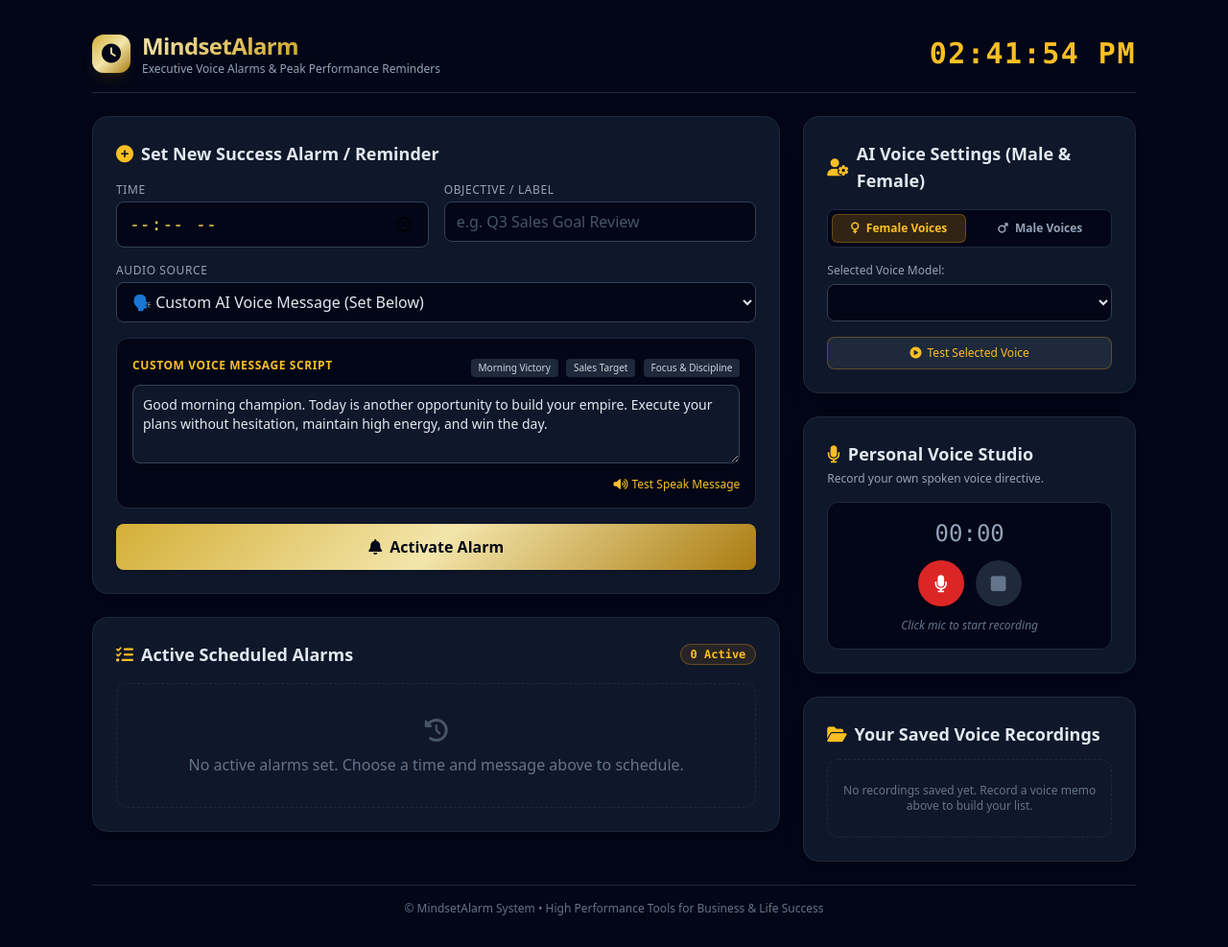
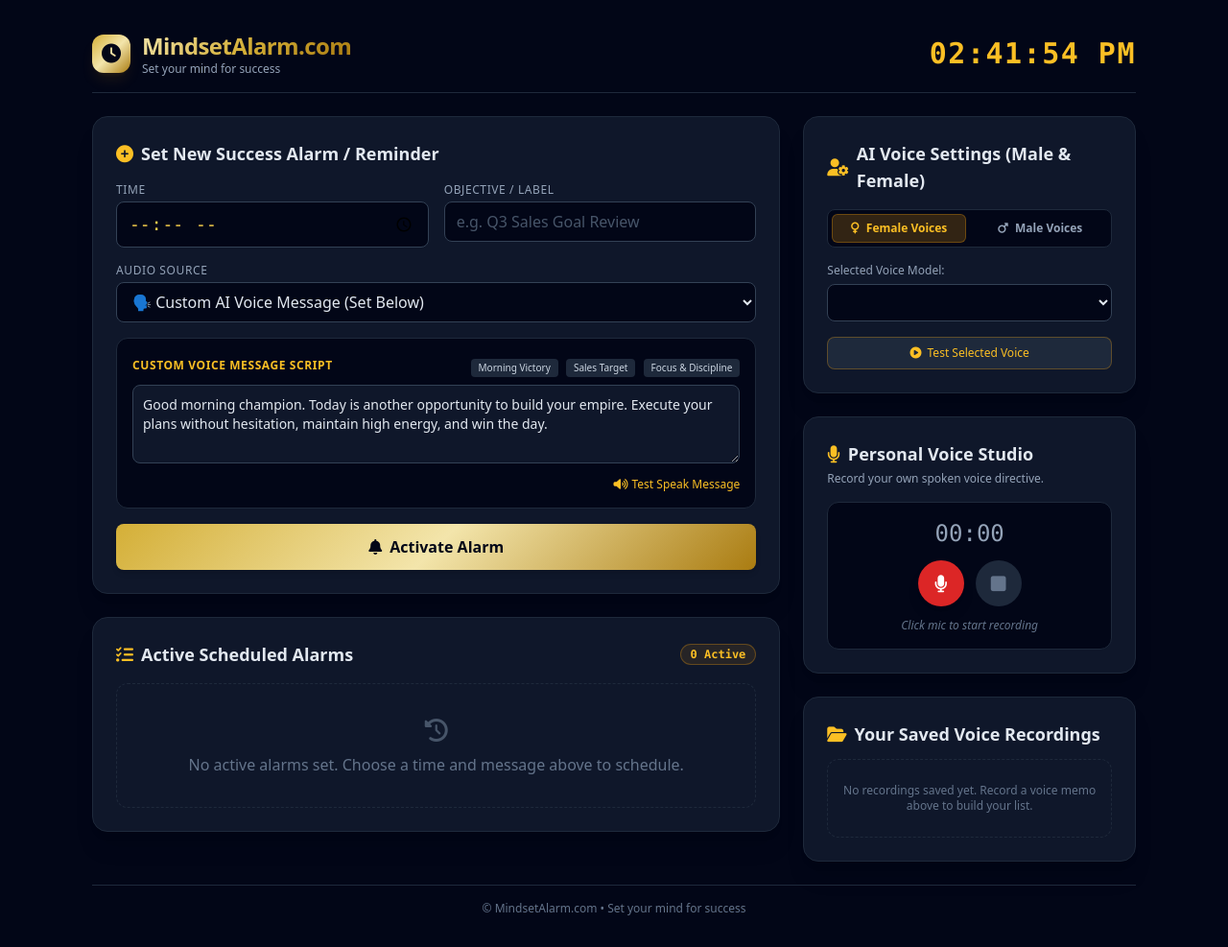
Before and after one commit to ArriveTime/Time, a plain HTML site: page index.html in a window 1280 px wide. Shown: the whole page at 96% size. Drawn offline with nearby package versions, Linux system fonts and the light colour scheme.

Commit message:
Update title and footer text in index.html

```diff
--- a/index.html
+++ b/index.html
@@ -3,7 +3,7 @@
 <head>
   <meta charset="UTF-8">
   <meta name="viewport" content="width=device-width, initial-scale=1.0">
-  <title>MindsetAlarm - Executive Success Alarms & Custom Voice Reminders</title>
+  <title>MindsetAlarm.com - Set your mind for success</title>
   <script src="https://cdn.tailwindcss.com"></script>
   <link rel="stylesheet" href="https://cdnjs.cloudflare.com/ajax/libs/font-awesome/6.4.0/css/all.min.css">
   <style>
@@ -36,8 +36,8 @@
           <i class="fa-solid font-bold fa-clock"></i>
         </div>
         <div>
-          <h1 class="text-xl md:text-2xl font-bold tracking-tight gold-text">MindsetAlarm</h1>
-          <p class="text-xs text-slate-400">Executive Voice Alarms & Peak Performance Reminders</p>
+          <h1 class="text-xl md:text-2xl font-bold tracking-tight gold-text">MindsetAlarm.com</h1>
+          <p class="text-xs text-slate-400">Set your mind for success</p>
         </div>
       </div>
       <div id="liveClock" class="text-xl md:text-3xl font-mono font-semibold text-amber-400 tracking-wider">
@@ -206,7 +206,7 @@
     </div>
 
     <footer class="border-t border-slate-800 pt-4 text-center text-xs text-slate-500">
-      &copy; MindsetAlarm System &bull; High Performance Tools for Business & Life Success
+      &copy; MindsetAlarm.com &bull; Set your mind for success
     </footer>
 
   </div>
```
